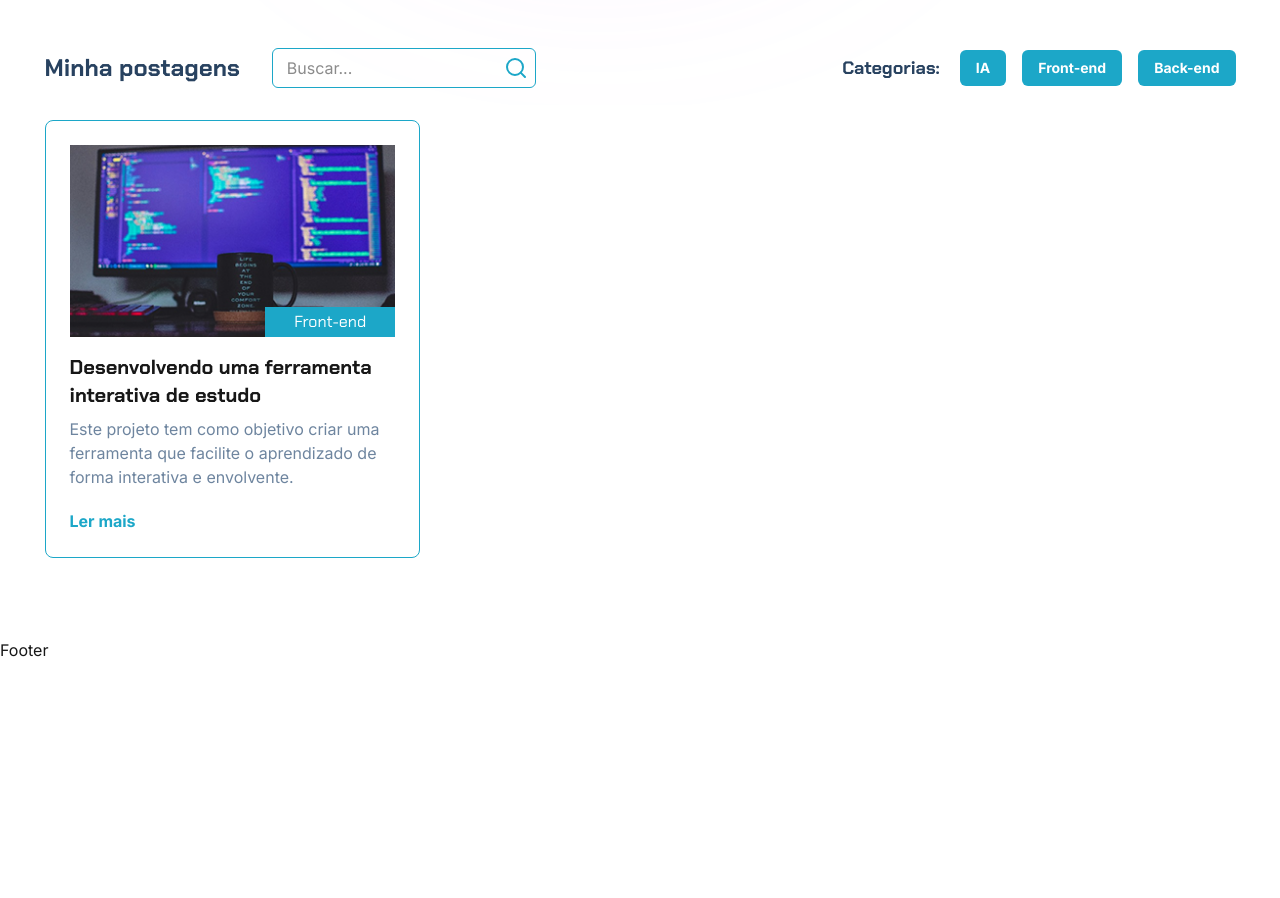
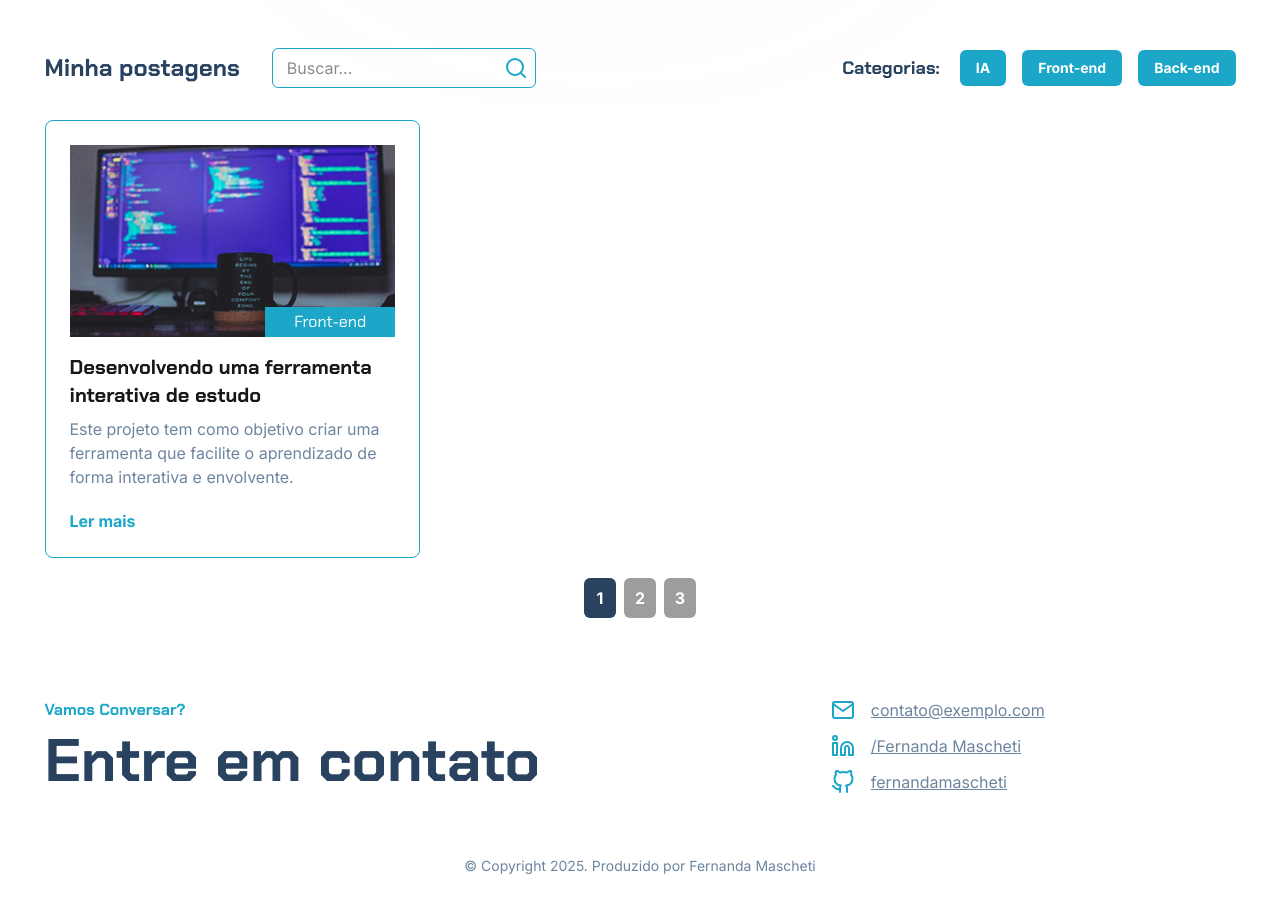
Before and after one commit to ArthurMaciel95/teste-tecnico-alura, a Next.js app: page / in a window 1280 px wide. Shown: the part 840-1738 px from the top of the page. Before the commit the page ends 1502 px from the top, so only its background shows below. Built offline with nearby package versions, Linux system fonts and the light colour scheme.

Commit message:
feat: adicionando readme

```diff
--- /dev/null
+++ b/src/@types/index.ts
@@ -0,0 +1,14 @@
+export interface CardProps {
+    id: string;
+    img?: string;
+    title?: string;
+    alt?: string;
+    description?: string;
+    category?: string;
+    href?: string;
+    slug?: string;
+}
+
+export interface RelationsPostsProps {
+    RelationsPosts: CardProps[];
+}
--- a/src/app/blog/[id]/page.tsx
+++ b/src/app/blog/[id]/page.tsx
@@ -1,7 +1,69 @@
 import React from "react";
 
 const page = () => {
-  return <div>page</div>;
+  return (
+    <main className="min-h-screen">
+      <section className="main_container mx-auto py-20 relative">
+        <div className="absolute   mx-auto -z-10">
+          <img src="/svg/gradient.svg" alt="" />
+        </div>
+        <div className="grid grid-cols-2 gap-8">
+          <div className="flex flex-col">
+            <h1 className="text-5xl font-bold chakra-petch mb-6 text-brand-blue-600 max-w-[536px]">
+              Desenvolvendo uma ferramenta interativa de estudo
+            </h1>
+            <div className=" flex flex-col gap-4 mb-6">
+              <strong className="text-brand-blue-300 font-bold">
+                Categoria:
+              </strong>
+              <span className="py-2 px-4 bg-brand-blue-500 font-bold cursor-pointer text-white w-fit rounded-sm">
+                Front-end
+              </span>
+            </div>
+            <strong className="text-brand-blue-300 font-bold mb-5">
+              Tags:
+            </strong>
+            <div className="flex gap-3 flex-wrap">
+              <span className="py-2 px-4 transition-colors duration-300 bg-white border hover:bg-brand-gray-100/10 cursor-pointer border-brand-blue-500 text-brand-blue-500 font-bold  w-fit rounded-sm">
+                HTML
+              </span>
+              <span className="py-2 px-4 transition-colors duration-300 bg-white border hover:bg-brand-gray-100/10 cursor-pointer border-brand-blue-500 text-brand-blue-500 font-bold  w-fit rounded-sm">
+                CSS
+              </span>
+              <span className="py-2 px-4 transition-colors duration-300 bg-white border hover:bg-brand-gray-100/10 cursor-pointer border-brand-blue-500 text-brand-blue-500 font-bold  w-fit rounded-sm">
+                JavaScript
+              </span>
+            </div>
+          </div>
+          <div className="w-full">
+            <img
+              src="/temp/post-image.png"
+              className="w-full h-auto"
+              alt="imagem de um computador"
+            />
+          </div>
+        </div>
+        <article className="mt-16 text-brand-blue-300 leading-7">
+          Lorem ipsum dolor sit amet consectetur. Et morbi egestas facilisis
+          neque gravida in diam fermentum. Leo sed eu donec mi elit facilisis id
+          tortor. Vitae sagittis nunc duis mattis risus id. Quis lacus hendrerit
+          eget vitae id. Pulvinar turpis sit pellentesque ac enim. Maecenas
+          luctus cum ultricies dui auctor ullamcorper consequat sodales. Egestas
+          dis semper mauris proin. Risus tellus ullamcorper leo tristique.
+          Tellus mollis pharetra risus viverra vel elementum semper et. Ac risus
+          aliquam semper eros quam aenean. Nunc mauris ut sem volutpat. Nulla
+          sem pharetra in ac. Velit tristique nibh vitae pellentesque sed quam
+          diam dolor enim. Pulvinar ut feugiat ultricies sem sed neque viverra.
+          Netus donec sit nam tortor vitae ac adipiscing non placerat.
+        </article>
+        <div className="mt-16">
+          <h2 className="text-2xl font-bold chakra-petch text-brand-blue-600 mb-6">
+            Postagens relacionadas
+          </h2>
+        </div>
+      </section>
+    </main>
+  );
 };
 
 export default page;
--- a/src/app/globals.css
+++ b/src/app/globals.css
@@ -30,6 +30,7 @@
   --color-brand-blue-300: #6e859f;
   --color-brand-blue-500: #1ca7c8;
   --color-brand-blue-600: #284260;
+  --color-brand-gray-100: #9d9d9d;
 
   --color-brand-purple: #8c61d5;
 }
--- a/src/app/page.tsx
+++ b/src/app/page.tsx
@@ -1,6 +1,7 @@
 import { FilterSection } from "@/components/Section/FilterSection";
 import { HeroSection } from "../components/Section/HeroSection";
 import { PostSection } from "@/components/Section/PostSection";
+import { GetInTouchSection } from "@/components/Section/GetInTouchSection";
 
 export default function Home() {
   return (
@@ -13,6 +14,7 @@ export default function Home() {
       <HeroSection />
       <FilterSection />
       <PostSection />
+      <GetInTouchSection />
     </main>
   );
 }
--- a/src/components/Footer/index.tsx
+++ b/src/components/Footer/index.tsx
@@ -1,5 +1,9 @@
 import React from "react";
 
 export const Footer = () => {
-  return <div>Footer</div>;
+  return (
+    <footer className="w-full h-16  text-brand-blue-300 flex justify-center items-center text-sm">
+      © Copyright {new Date().getFullYear()}. Produzido por Fernanda Mascheti
+    </footer>
+  );
 };
--- /dev/null
+++ b/src/components/Partials/Buttons/Button.tsx
@@ -0,0 +1,9 @@
+import React from "react";
+
+export const Button = ({ children }: { children: React.ReactNode }) => {
+  return (
+    <button className="text-sm cursor-pointer text-white font-bold   rounded-md px-4 py-2 bg-brand-blue-500 hover:bg-brand-blue-600 transition">
+      {children}
+    </button>
+  );
+};
--- a/src/components/Partials/Card/index.tsx
+++ b/src/components/Partials/Card/index.tsx
@@ -8,6 +8,7 @@ interface CardProps {
   description?: string;
   category?: string;
   href?: string;
+  slug?: string;
 }
 
 export const Card = ({
@@ -17,8 +18,10 @@ export const Card = ({
   description,
   category,
   href,
+  slug,
 }: CardProps) => {
   return (
+    <Link href={slug || "#"}>
       <div className="border border-brand-blue-500 bg-white rounded-lg p-6 hover:shadow-[0_4px_20px_rgba(59,130,246,0.5)] transition-shadow duration-300 cursor-pointer">
         <div className="relative overflow-hidden ">
           <img src={img} alt={alt} className="w-full max-h-50 object-cover " />
@@ -37,5 +40,6 @@ export const Card = ({
           </Link>
         </div>
       </div>
+    </Link>
   );
 };
--- a/src/components/Section/FilterSection.tsx
+++ b/src/components/Section/FilterSection.tsx
@@ -1,4 +1,5 @@
 import React from "react";
+import { Button } from "../Partials/Buttons/Button";
 
 export const FilterSection = () => {
   return (
@@ -25,15 +26,9 @@ export const FilterSection = () => {
           Categorias:
         </h5>
         <div className="flex gap-4 ">
-          <button className="text-sm text-white font-bold   rounded-md px-4 py-2 bg-brand-blue-500 hover:bg-brand-blue-600 transition">
-            IA
-          </button>
-          <button className="text-sm text-white font-bold   rounded-md px-4 py-2 bg-brand-blue-500 hover:bg-brand-blue-600 transition">
-            Front-end
-          </button>
-          <button className="text-sm text-white font-bold   rounded-md px-4 py-2 bg-brand-blue-500 hover:bg-brand-blue-600 transition">
-            Back-end
-          </button>
+          <Button>IA</Button>
+          <Button>Front-end</Button>
+          <Button>Back-end</Button>
         </div>
       </div>
     </section>
--- a/src/components/Section/GetInTouchSection.tsx
+++ b/src/components/Section/GetInTouchSection.tsx
@@ -1,5 +1,50 @@
+import Link from "next/link";
 import React from "react";
 
 export const GetInTouchSection = () => {
-  return <div>GetInTouchSection</div>;
+  return (
+    <section className="main_container mx-auto mt-14 mb-10">
+      <div className="grid grid-cols-2">
+        <div>
+          <p className="chakra-petch text-brand-blue-500 font-bold">
+            Vamos Conversar?
+          </p>
+          <h2 className="text-6xl font-bold chakra-petch mt-2 text-brand-blue-600">
+            Entre em contato
+          </h2>
+        </div>
+        <div className="flex flex-col justify-center items-center">
+          <ul className="flex flex-col gap-3">
+            <li className="flex items-center gap-4 ">
+              <img src="/svg/mail.svg" alt="" />
+              <Link
+                href="mailto:contato@exemplo.com"
+                className=" underline font-normal text-base text-brand-blue-300"
+              >
+                contato@exemplo.com
+              </Link>
+            </li>
+            <li className="flex items-center gap-4 ">
+              <img src="/svg/linkedin.svg" alt="" />
+              <Link
+                href="https://www.linkedin.com/in/exemplo"
+                className=" underline font-normal text-base text-brand-blue-300"
+              >
+                /Fernanda Mascheti
+              </Link>
+            </li>
+            <li className="flex items-center gap-4 ">
+              <img src="/svg/github.svg" alt="" />
+              <Link
+                href="https://github.com/exemplo"
+                className="underline font-normal text-base text-brand-blue-300"
+              >
+                fernandamascheti
+              </Link>
+            </li>
+          </ul>
+        </div>
+      </div>
+    </section>
+  );
 };
--- a/src/components/Section/PostSection.tsx
+++ b/src/components/Section/PostSection.tsx
@@ -3,14 +3,28 @@ import { Card } from "../Partials/Card";
 
 export const PostSection = () => {
   return (
-    <section className="main_container mx-auto mt-8 grid md:grid-cols-3  grid-cols-1 gap-8 mb-20">
+    <section className="main_container  mx-auto mt-8 mb-20">
+      <div className="  grid md:grid-cols-3  grid-cols-1 gap-8 ">
         <Card
+          slug="/blog/1"
           img="/temp/post-image.png"
           title="Desenvolvendo uma ferramenta interativa de estudo"
           description="Este projeto tem como objetivo criar uma ferramenta que facilite o aprendizado de forma interativa e envolvente."
           category="Front-end"
           href="/post/1"
         />
+      </div>
+      <div className="mt-5 flex justify-center">
+        <button className="py-2 h-10 w-8 cursor-pointer bg-brand-blue-600 text-white font-bold rounded-md">
+          1
+        </button>
+        <button className="py-2 h-10 w-8 cursor-pointer   text-white font-bold bg-brand-gray-100 rounded-md ml-2">
+          2
+        </button>
+        <button className="py-2 h-10 cursor-pointer w-8 text-white font-bold bg-brand-gray-100 rounded-md ml-2">
+          3
+        </button>
+      </div>
     </section>
   );
 };
--- /dev/null
+++ b/src/components/Section/RelationsPostsSection.tsx
@@ -0,0 +1,26 @@
+import React from "react";
+import { Card } from "../Partials/Card";
+import { RelationsPostsProps } from "@/@types";
+
+export const RelationsPostsSection = ({
+  RelationsPosts,
+}: RelationsPostsProps) => {
+  return (
+    <section className="main_container mx-auto my-20">
+      <div className="grid grid-cols-1 md:grid-cols-3 lg:grid-cols-4 gap-8">
+        {RelationsPosts.map((post) => (
+          <Card
+            key={post.id}
+            title={post.title}
+            category={post.category}
+            href={`/blog/${post.id}`}
+            img="/temp/post-image.png"
+            slug={post.slug}
+            alt="computador"
+            description={post.description}
+          />
+        ))}
+      </div>
+    </section>
+  );
+};
```
Also changed, not shown: 1 other file (tests, documents, lock files or other folders). Lines whose indentation alone changed are shown as unchanged.
